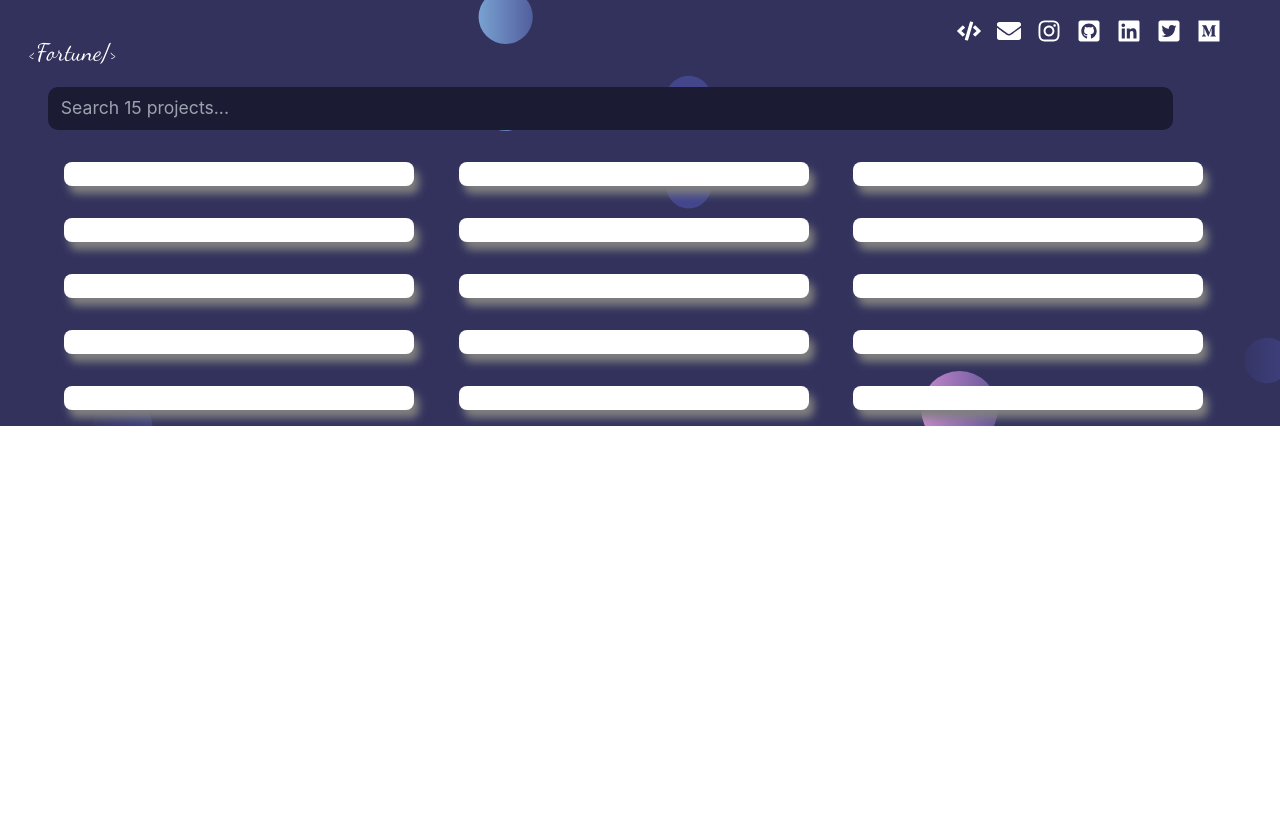
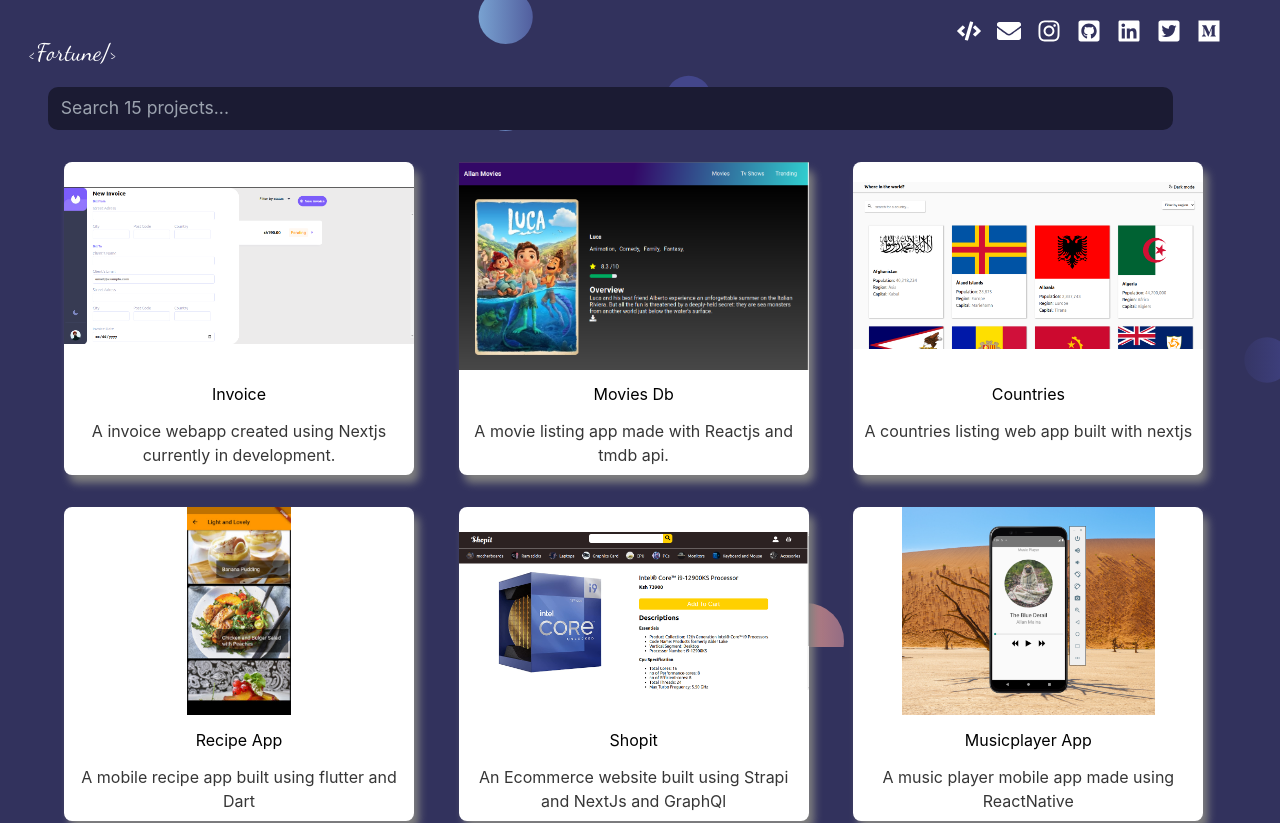
Before and after one commit to Fortzy05/portfolio-new, a React (Vite) app: page /codes in a window 1280 px wide. Shown: the top 823 px of the page. Before the commit the page ends 800 px from the top, so only its background shows below. Built offline with nearby package versions, Linux system fonts and the light colour scheme.

Commit message:
experience

```diff
--- a/src/components/codes/Code.jsx
+++ b/src/components/codes/Code.jsx
@@ -1,7 +1,16 @@
-import React from 'react'
+import React from "react";
+import styles from "../../styles/codes.module.css";
 
-export default function code() {
+function Code({ projimg, projtitle, projdesc }) {
   return (
-    <div>code</div>
-  )
+    <div className={styles.code}>
+      <div className={styles.codeimg}>
+        <img src={projimg} alt={projtitle} />
+      </div>
+      <div className={styles.codetitle}>{projtitle}</div>
+      <div className={styles.codedesc}>{projdesc}</div>
+    </div>
+  );
 }
+
+export default Code;
--- a/src/components/contents.jsx
+++ b/src/components/contents.jsx
@@ -67,7 +67,15 @@
 
 const Experiences = [
   {
-    company: "Bharathbrands PVT Limited",
+    company: "Kindlegate Foundation(Volunteer)",
+    image: image,
+    position: "Frontend Developer",
+    dates: "April 2024 - Date",
+    description:
+      "I worked as a Frontend developer focusing mainly on web development",
+  },
+  {
+    company: "Edline Technologies Limited",
     image: image,
     position: "Software Developer",
     dates: "September 2022 - Date",
@@ -75,7 +83,7 @@
       "I worked as a software developer focusing mainly on mobile development but also involved in backend development in Django and Flask.",
   },
   {
-    company: "Priceless IT solutions",
+    company: "Nebulous Solutions Limited",
     image: image,
     position: "Mobile Developer",
     dates: "April 2022 - August 2022",
--- a/src/components/pages/Contact.jsx
+++ b/src/components/pages/Contact.jsx
@@ -1,5 +1,5 @@
 import React from "react";
-import Allan from "../images/allan.jpg";
+import fortune from "../images/fortune.jpg";
 import styles from "../../styles/contacts.module.css";
 import { Links } from "../contents";
 import { VscLocation } from "react-icons/vsc";
@@ -13,7 +13,7 @@
           Discuss A Project or Just Want To Say Hi ? My DM's are always OPEN
         </div>
         <div className={styles.location}>
-          <VscLocation /> Nairobi, Kenya
+          <VscLocation /> Lagos, Nigeria
         </div>
         <div>
           <ul>
@@ -35,7 +35,7 @@
         </div>
       </div>
       <div className={styles.imageside}>
-        <img src={Allan} alt="Allan" className={styles.cimage} />
+        <img src={fortune} alt="Fortune" className={styles.cimage} />
       </div>
     </div>
   );
--- a/src/components/pages/Home.jsx
+++ b/src/components/pages/Home.jsx
@@ -23,7 +23,7 @@
           <div className={styles.text}>
             I'm passionate Full Stack web developer having an experience of web
             applications with Nodejs, React.js, Next.js and Mobile Development
-            development on Flutter, Dart and Kotlin
+            development on React Native.
           </div>
         </div>
         <div className={styles.button}>
```
Also changed, not shown: src/components/images/fortune.jpg (added).
